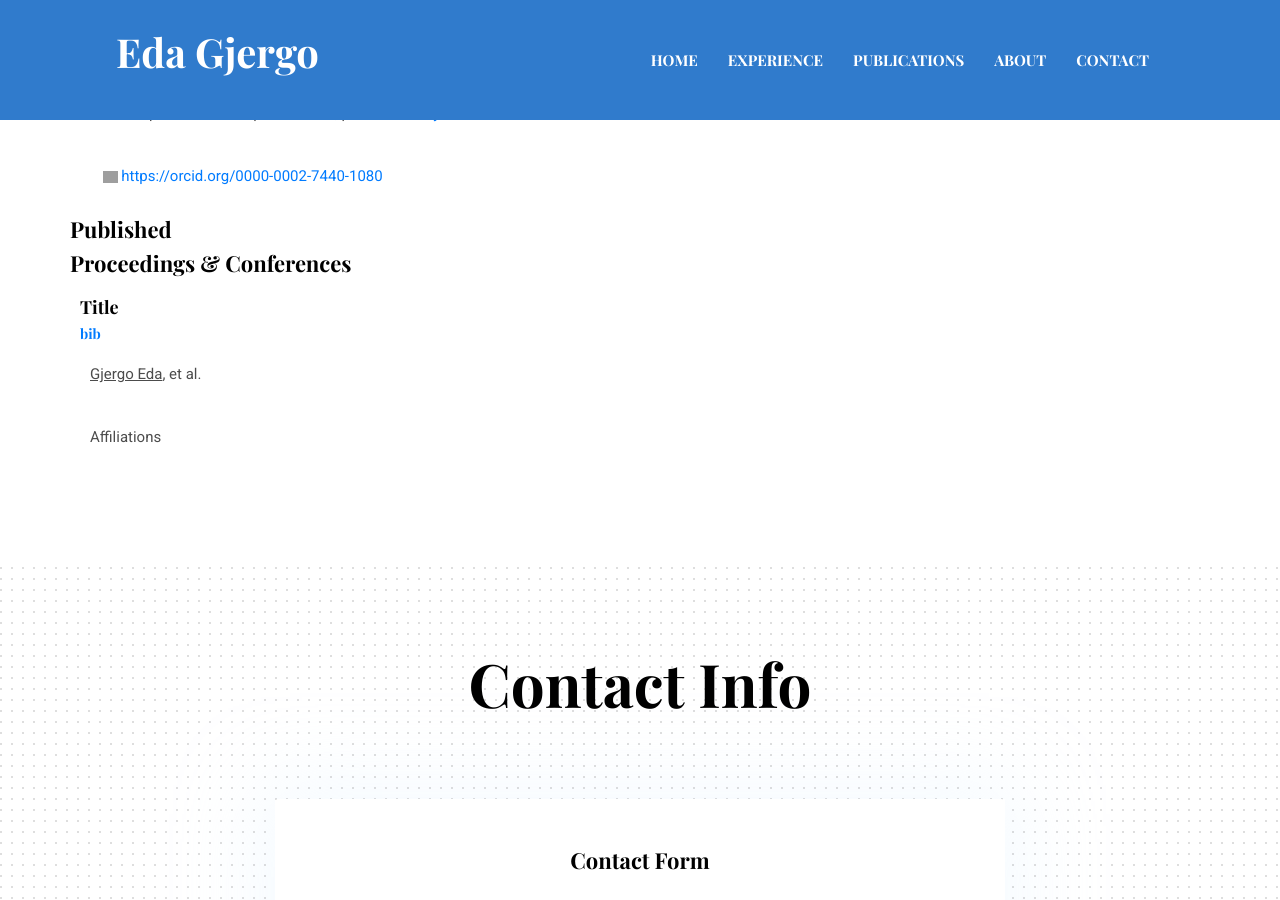
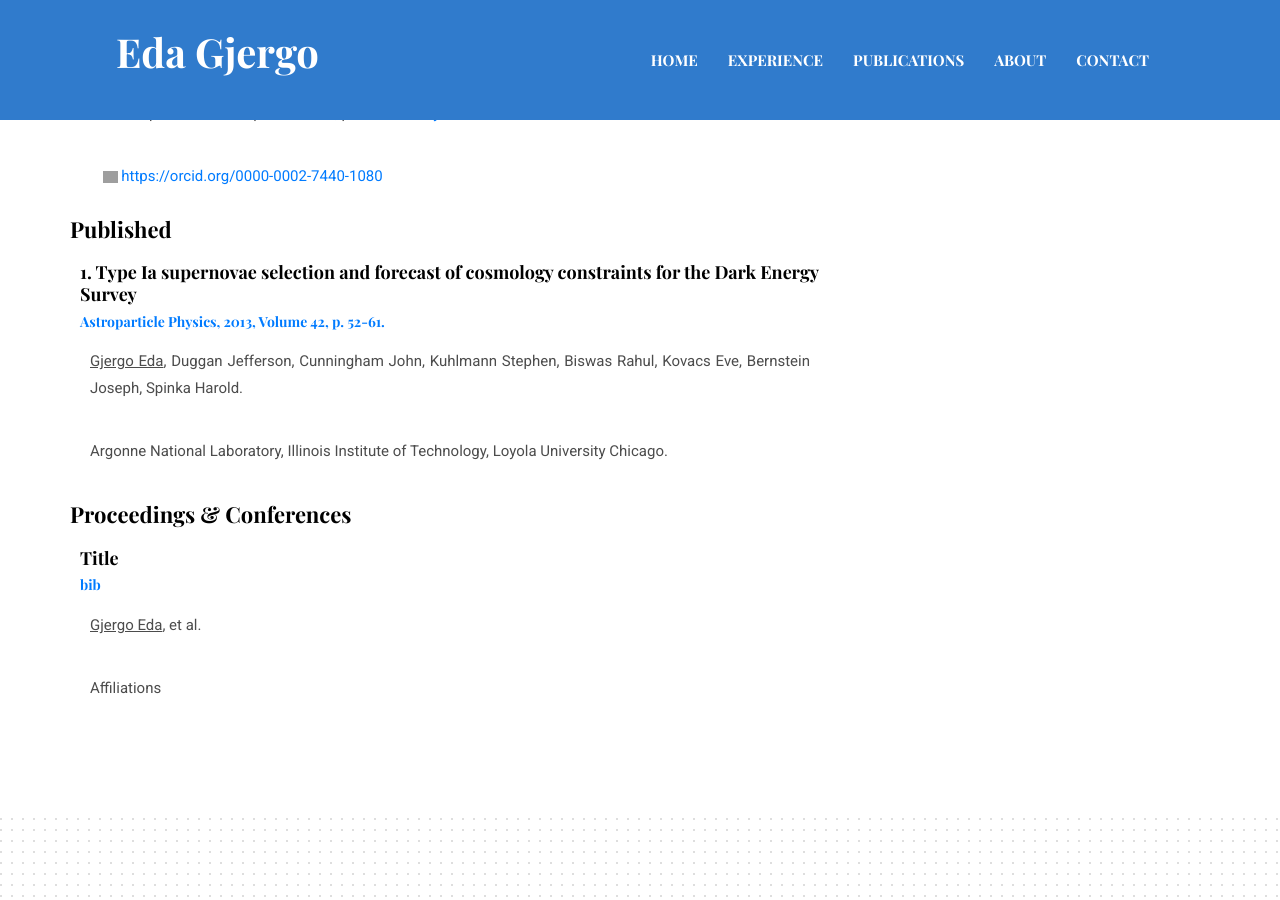
Before and after one commit to egjergo/egjergo.github.io, a Jekyll site: the page built from _pages/publications.md, in a window 1280 px wide and 900 px high, scrolled down 482 px. Built offline with Jekyll 4.4.1, drawn with Linux system fonts in a browser that asks for light colours; grey boxes are pictures that could not be loaded.

Commit message:
Update publications.md

```diff
--- a/_pages/publications.md
+++ b/_pages/publications.md
@@ -111,6 +111,25 @@ class="underline"
       Affiliations
       </p>
     </div>-->
+    <div class="card">
+      <h5>1. Type Ia supernovae selection and forecast of cosmology constraints for the Dark Energy Survey</h5>
+      <h6><a target="_blank" href="https://ui.adsabs.harvard.edu/abs/2013APh....42...52G/abstract">Astroparticle Physics, 2013, Volume 42, p. 52-61.</a></h6>
+      <p>
+      <u>Gjergo Eda</u>,
+      Duggan Jefferson,
+      Cunningham John,
+      Kuhlmann Stephen,
+      Biswas Rahul,
+      Kovacs Eve,
+      Bernstein Joseph,
+      Spinka Harold.
+      </p>
+      <p>
+      Argonne National Laboratory,
+      Illinois Institute of Technology,
+      Loyola University Chicago.
+      </p>
+    </div>
   </div>
   <div class="rightcolumn">
   <h4>Proceedings & Conferences</h4>
```
